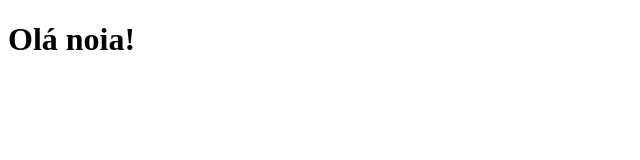
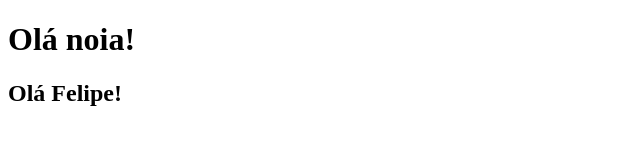
Before and after one commit to FelipeBariri/fpm, a plain HTML site: page index.html in a window 1280 px wide. Shown: the whole page, without its empty margins (0-640 px from the left). Drawn offline with Linux system fonts and the light colour scheme.

Commit message:
inclusao de mensagem

```diff
--- a/index.html
+++ b/index.html
@@ -9,6 +9,7 @@
 <body>
     <div>
         <h1>Olá noia!</h1>
+        <h2>Olá Felipe!</h2>
     </div>
 </body>
 </html>
```
